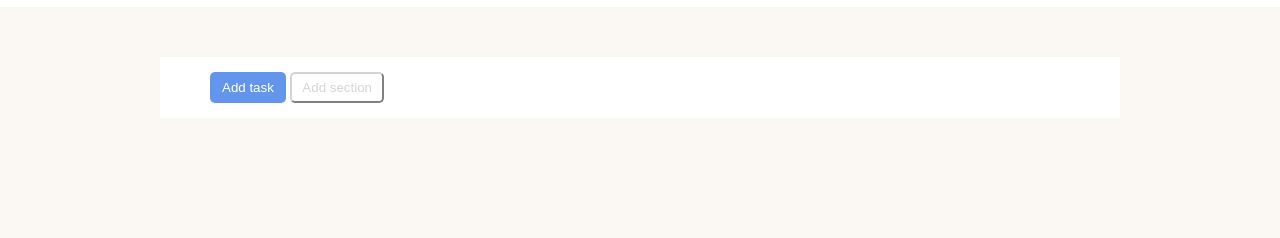
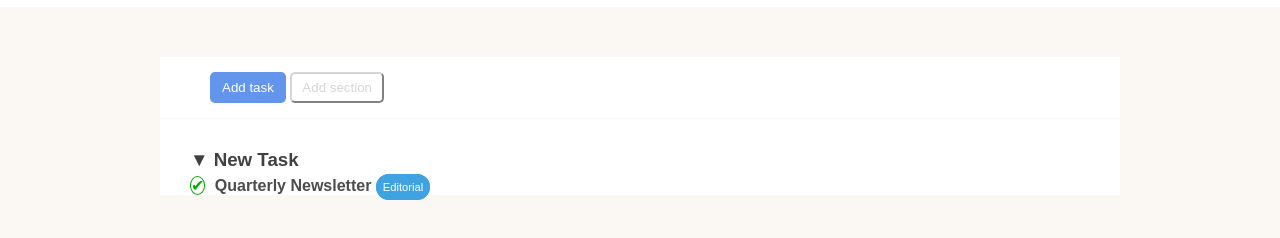
Before and after one commit to Ciaowilly3/html-css-toboolist, a plain HTML site: page index.html in a window 1280 px wide. Shown: the part 68-306 px from the top of the page. Drawn offline with Linux system fonts and the light colour scheme.

Commit message:
ptrima section completata

```diff
--- a/css/style.css
+++ b/css/style.css
@@ -51,3 +51,40 @@ main > nav{
     padding: 6px 10px;
     border-color: rgb(213, 213, 213);
 }
+
+/* posiziono le section più al centro */
+section{
+    margin: 30px 0px 5px 30px;
+}
+
+/* stili riguardanti il cuore della page */
+h3{
+    color: rgb(65 64 64);
+    font-weight: 900;
+    margin-bottom: 5px;
+}
+
+/* suppongo che il motivo per il quale venga un'ellisse e non un cerchio sia il fatto che il
+simbolo non abbia uguale larghezza e altezza  */
+.check{
+    width: 30px;
+    height: 30px;
+    color: rgb(3, 174, 3);
+    border-radius: 50%;
+    border-color: rgb(3, 174, 3);
+    border-style: solid;
+    border-width: 1px;
+}
+.txt{
+    color: rgb(76, 76, 76);
+    font-weight: bold;
+    margin-left: 5px;
+}
+.azzurro{
+    color: white;
+    font-size: 0.7em;
+    padding: 4px;
+    background-color: rgb(64, 163, 225);
+    border: solid 3px rgb(64, 163, 225);
+    border-radius: 15px;
+}
--- a/index.html
+++ b/index.html
@@ -22,10 +22,14 @@
 
         <!-- preparo le 3 section che conterrano le tasks -->
         <section>
-
+            <h3>&#9660; New Task</h3>
+            <span class="check">&#10004;</span>
+            <span class="txt">Quarterly Newsletter</span>
+            <small class="azzurro">Editorial</small>
         </section>
 
-
+        <!-- Avendo terminato questa prima section le altre saranno per lo più copia
+        incolla con qualche modifica negli stili -->
         <section>
 
         </section>
```
